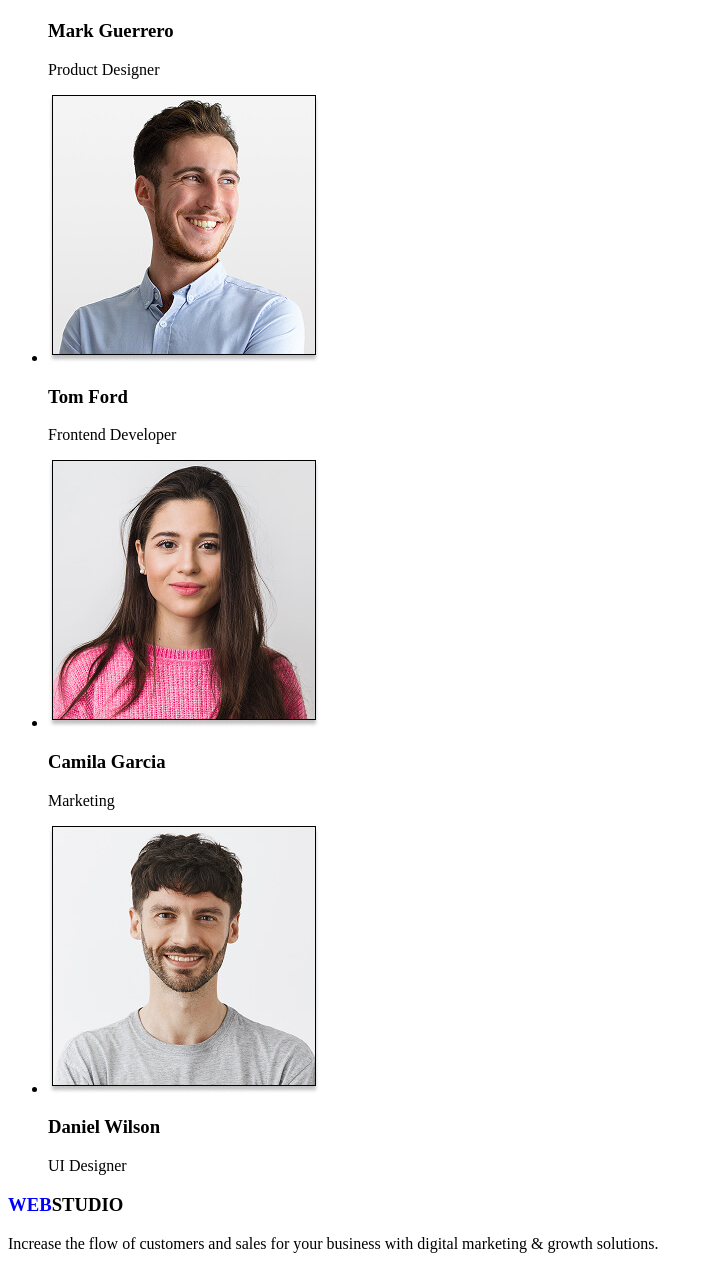
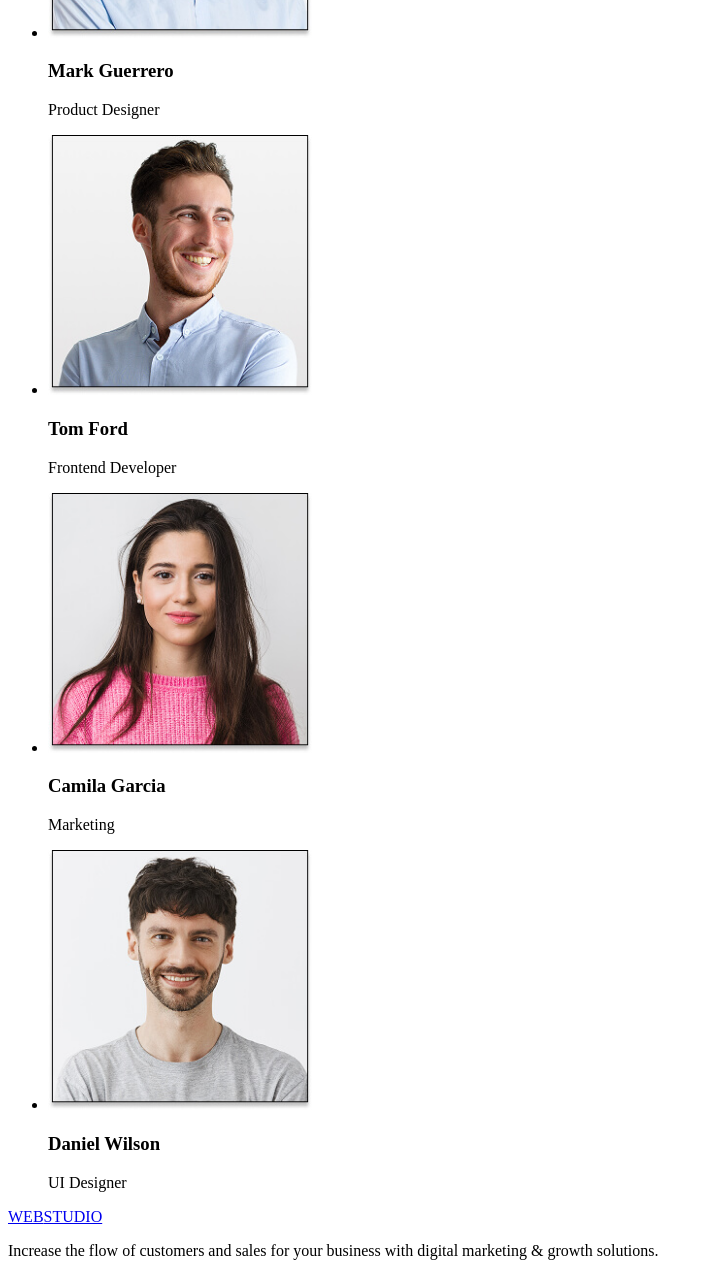
Before and after one commit to LiliiaKravchuk/goit-markup-hw-01, a plain HTML site: page index.html in a window 1280 px wide. Shown: the part 883-2146 px from the top of the page, without its empty margins (0-713 px from the left). Drawn offline with Linux system fonts and the light colour scheme.

Commit message:
12/03/2025 20:49:06 fixing errors from hw checking.

```diff
--- a/index.html
+++ b/index.html
@@ -9,7 +9,7 @@
 
 <body>
     <header>
-    <a href="./index.html"><span style="color:blue">WEB</span>STUDIO</a>
+    <a href="./index.html"><span>WEB</span>STUDIO</a>
     <!-- если есть однотипные елементы список - ul -->
     <nav>
       <ul>
@@ -32,6 +32,7 @@
         <button type="button">Order Service</button>
     </section>
     <section>
+        <h2>Our Features</h2>
         <ul>
             <li>
                 <h3>Strategy</h3>
@@ -56,22 +57,22 @@
         <h2>Our Team</h2>
         <ul>
             <li>
-                <img src="./images/Mark_Guerrero.jpg" alt="Mark Guerrero">
+                <img src="./images/Mark_Guerrero.jpg" alt="Mark Guerrero" width="264">
                 <h3>Mark Guerrero</h3>
                 <p>Product Designer</p>
             </li>
             <li>
-                <img src="./images/Tom_Ford.jpg" alt="Tom Ford">
+                <img src="./images/Tom_Ford.jpg" alt="Tom Ford" width="264">
                 <h3>Tom Ford</h3>
                 <p>Frontend Developer</p>
             </li>
             <li>
-                <img src="./images/Camila_Garcia.jpg" alt="Camila Garcia">
+                <img src="./images/Camila_Garcia.jpg" alt="Camila Garcia" width="264">
                 <h3>Camila Garcia</h3>
                 <p>Marketing</p>
             </li>
             <li>
-                <img src="./images/Daniel_Wilson.jpg" alt="Daniel Wilson">
+                <img src="./images/Daniel_Wilson.jpg" alt="Daniel Wilson" width="264">
                 <h3>Daniel Wilson</h3>
                 <p>UI Designer</p>
             </li>
@@ -82,7 +83,7 @@
   </main>
   <footer>
     <section>
-        <h3><span style="color:blue">WEB</span>STUDIO</h3>
+        <a href="./index.html"><span>WEB</span>STUDIO</a>
         <p>Increase the flow of customers and sales for your business with digital marketing & growth solutions.</p>
     </section>
   </footer>
```
